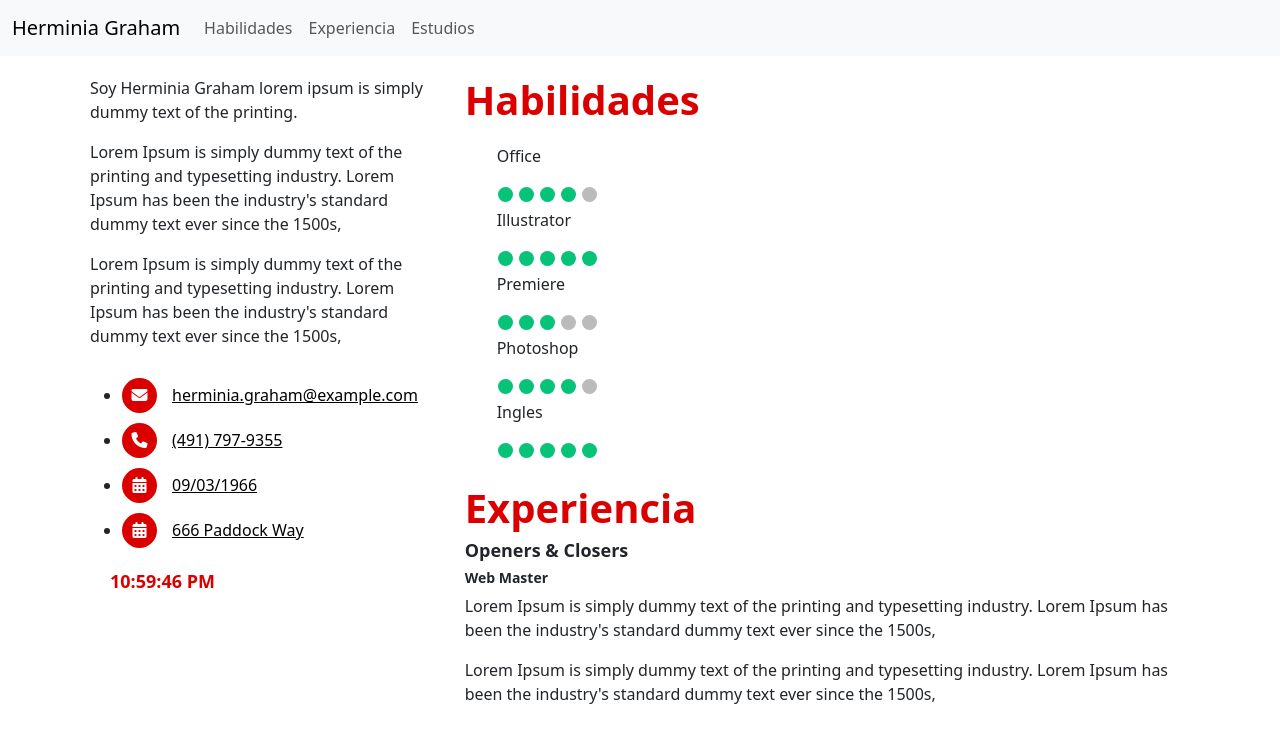
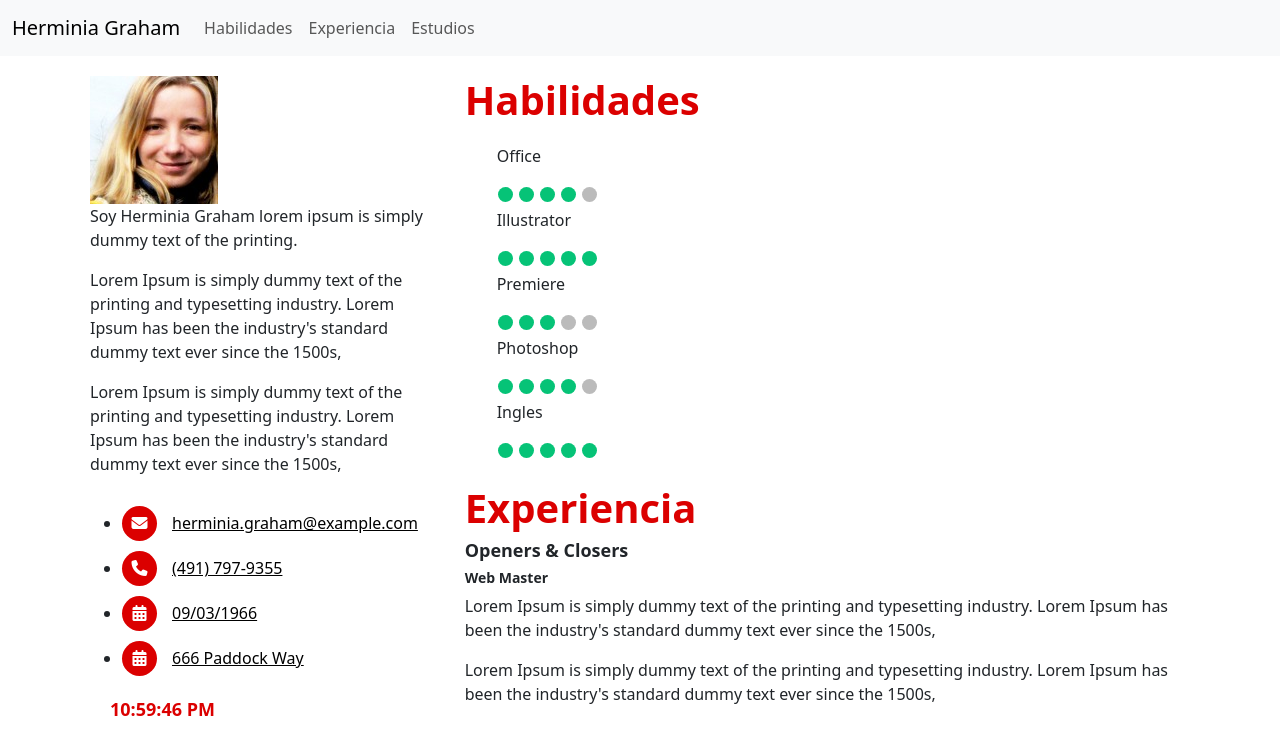
Before and after one commit to hachete/entregaproyectoht, a plain HTML site: page index.html in a window 1280 px wide. Shown: the top 733 px of the page. Drawn offline with nearby package versions, Linux system fonts and the light colour scheme.

Commit message:
Add files via upload

```diff
--- a/index.html
+++ b/index.html
@@ -28,7 +28,7 @@
     <div class="cv container">
         <div class="row">
           <div class="col-md-4">
-            <img src="assets/imgcv.jpg" alt="">
+            <img src="imgcv.jpg" alt="">
             <p>Soy Herminia Graham lorem ipsum is simply dummy text of the printing.</p>
             <p>Lorem Ipsum is simply dummy text of the printing and typesetting industry. Lorem Ipsum has been the industry's standard dummy text ever since the 1500s,</p>
             <p>Lorem Ipsum is simply dummy text of the printing and typesetting industry. Lorem Ipsum has been the industry's standard dummy text ever since the 1500s,</p>
```
